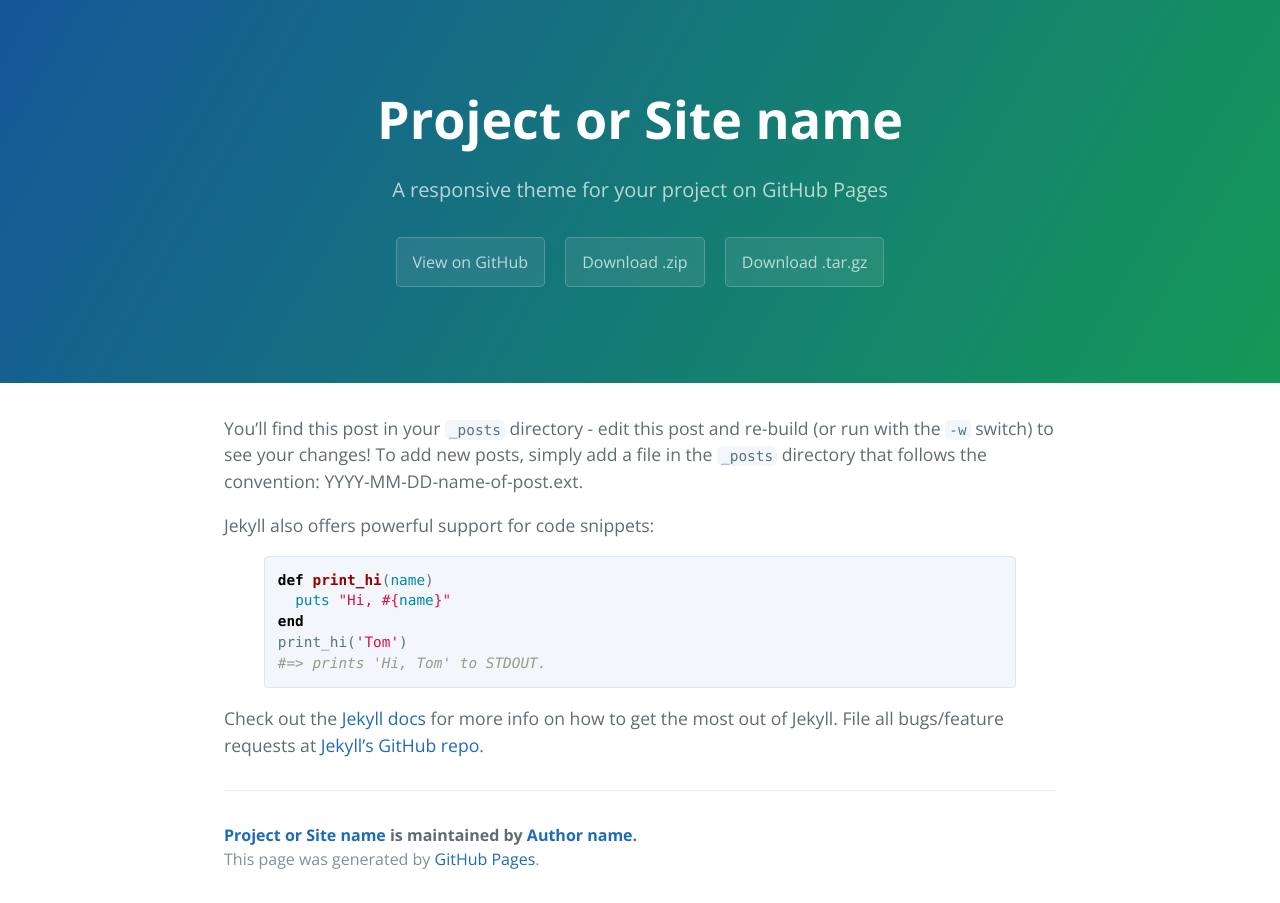
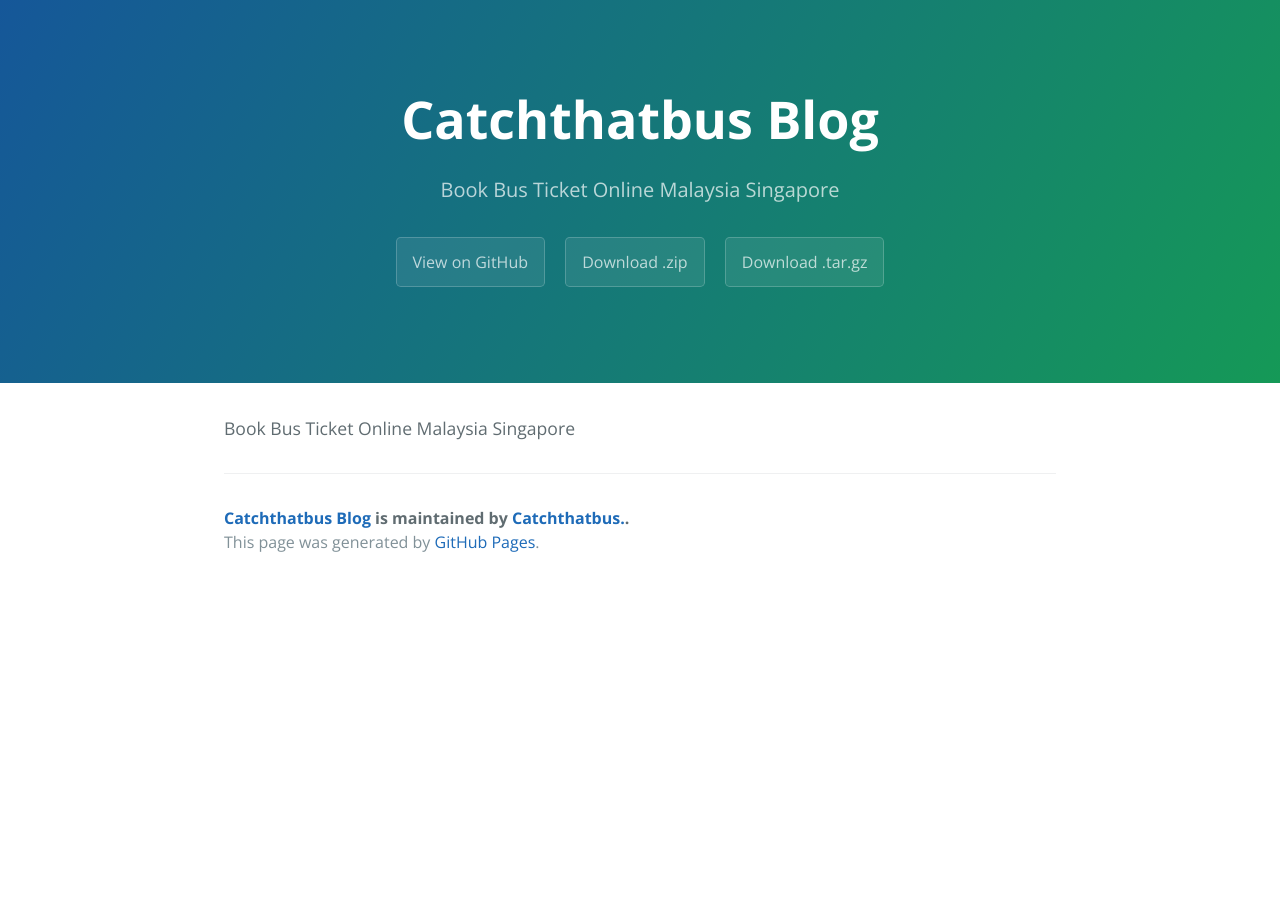
Before and after one commit to ctbtech/ctbtech.github.io, a Jekyll site: the page built from _posts/2016-02-12-sample-content.markdown, in a window 1280 px wide. Built offline with Jekyll 4.4.1, drawn with Linux system fonts in a browser that asks for light colours.

Commit message:
1st blog post

```diff
--- a/_config.yml
+++ b/_config.yml
@@ -1,12 +1,12 @@
 # Setup
-title:        Project or Site name
-tagline:      A responsive theme for your project on GitHub Pages
+title:        Catchthatbus Blog
+tagline:      Book Bus Ticket Online Malaysia Singapore
 baseurl:      ""
 paginate:     1
 
 # About/contact
 author:
-  name:       Author name
+  name:       Catchthatbus.
   url:        http://yourhomepage.com
 
 # Gems
--- a/_posts/2016-02-12-sample-content.markdown
+++ b/_posts/2016-02-12-sample-content.markdown
@@ -1,24 +1,8 @@
 ---
 layout: default
-title:  "Welcome to Jekyll!"
+title:  "Welcome to CTB!"
 date:   2016-02-12 17:50:00
 categories: main
 ---
 
-You'll find this post in your `_posts` directory - edit this post and re-build (or run with the `-w` switch) to see your changes!
-To add new posts, simply add a file in the `_posts` directory that follows the convention: YYYY-MM-DD-name-of-post.ext.
-
-Jekyll also offers powerful support for code snippets:
-
-{% highlight ruby %}
-def print_hi(name)
-  puts "Hi, #{name}"
-end
-print_hi('Tom')
-#=> prints 'Hi, Tom' to STDOUT.
-{% endhighlight %}
-
-Check out the [Jekyll docs][jekyll] for more info on how to get the most out of Jekyll. File all bugs/feature requests at [Jekyll's GitHub repo][jekyll-gh].
-
-[jekyll-gh]: https://github.com/mojombo/jekyll
-[jekyll]:    http://jekyllrb.com
+Book Bus Ticket Online Malaysia Singapore
```
